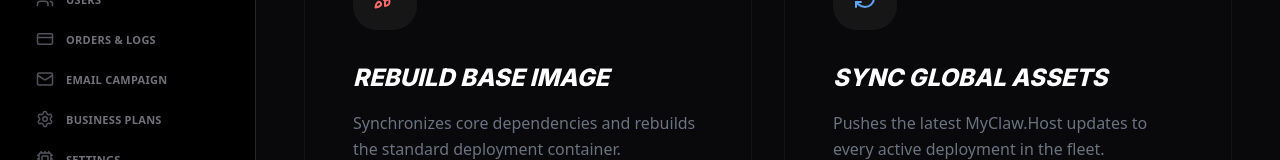
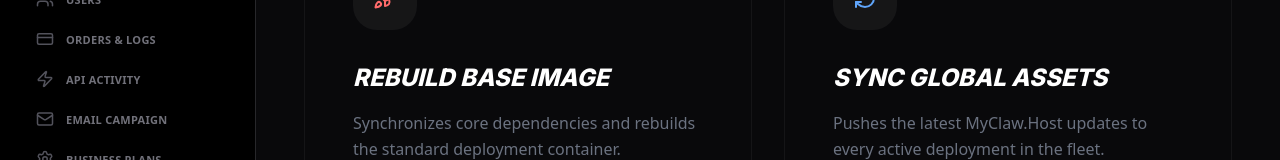
Before and after one commit to xindex2/zakibot, a React (Vite) app in the folder platform/: page /admin/maintenance in a window 1280 px wide. Shown: the part 307-467 px from the top of the page. Built offline with nearby package versions, Linux system fonts and the light colour scheme; no server answers; sample sign-in values are in the browser's storage; a web font is replaced by a local one.

Commit message:
fix: add API Activity link to admin sidebar nav

```diff
--- a/platform/src/components/Shell.tsx
+++ b/platform/src/components/Shell.tsx
@@ -35,6 +35,7 @@ export default function Shell({ children }: { children: React.ReactNode }) {
         { icon: <Activity size={18} />, label: 'Overview', path: '/admin' },
         { icon: <Users size={18} />, label: 'Users', path: '/admin/users' },
         { icon: <CreditCard size={18} />, label: 'Orders & Logs', path: '/admin/orders' },
+        { icon: <Zap size={18} />, label: 'API Activity', path: '/admin/api-activity' },
         { icon: <Mail size={18} />, label: 'Email Campaign', path: '/admin/emails' },
         { icon: <Settings size={18} />, label: 'Business Plans', path: '/admin/plans' },
         { icon: <Cpu size={18} />, label: 'Settings', path: '/admin/settings' },
```
